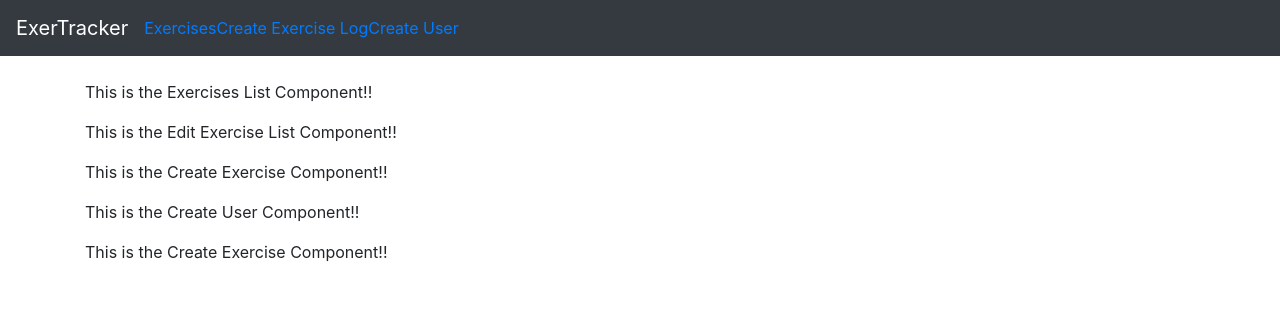
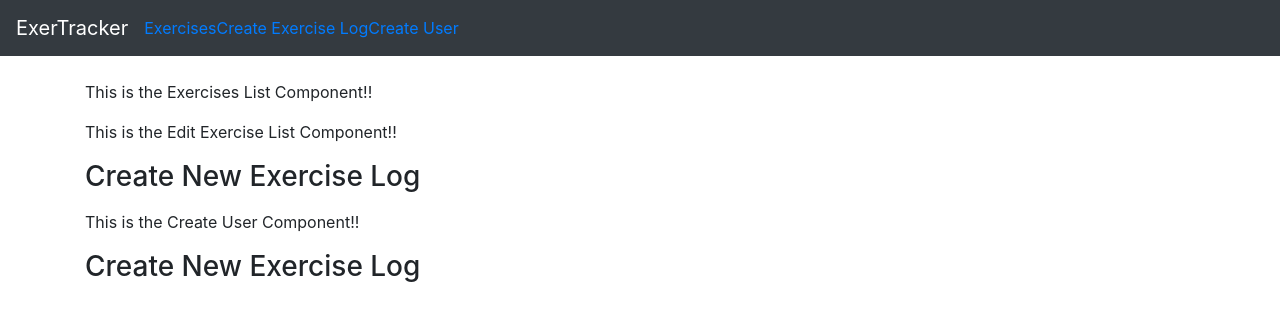
Before and after one commit to barksanto/mern-exercise-tracker, a React (Create React App) app: page /create in a window 1280 px wide. Shown: the top 320 px of the page. Built offline with nearby package versions, Linux system fonts and the light colour scheme; the HTML template or start-up script is replaced by a standard one.

Commit message:
replace return statement in create-exercise component - form header and form class added to form tag

```diff
--- a/src/components/create-exercise.component.js
+++ b/src/components/create-exercise.component.js
@@ -75,7 +75,12 @@ export default class CreateExercise extends Component {
   render() {
     return (
       <div>
-        <p>This is the Create Exercise Component!!</p>
+        <h3>Create New Exercise Log</h3>
+        <form onSubmit={this.onSubmit}>
+          <div className="form-group">
+
+          </div>
+        </form>
       </div>
     )
   }
```
